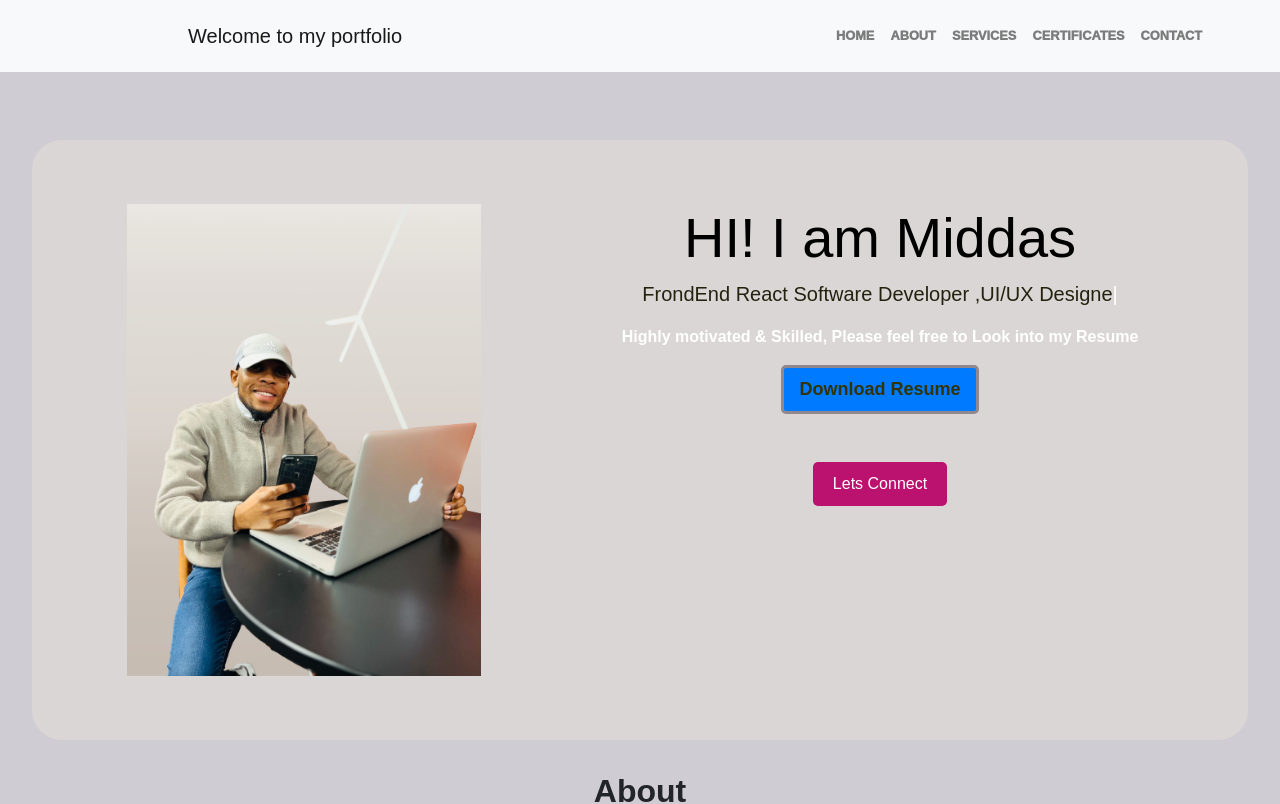
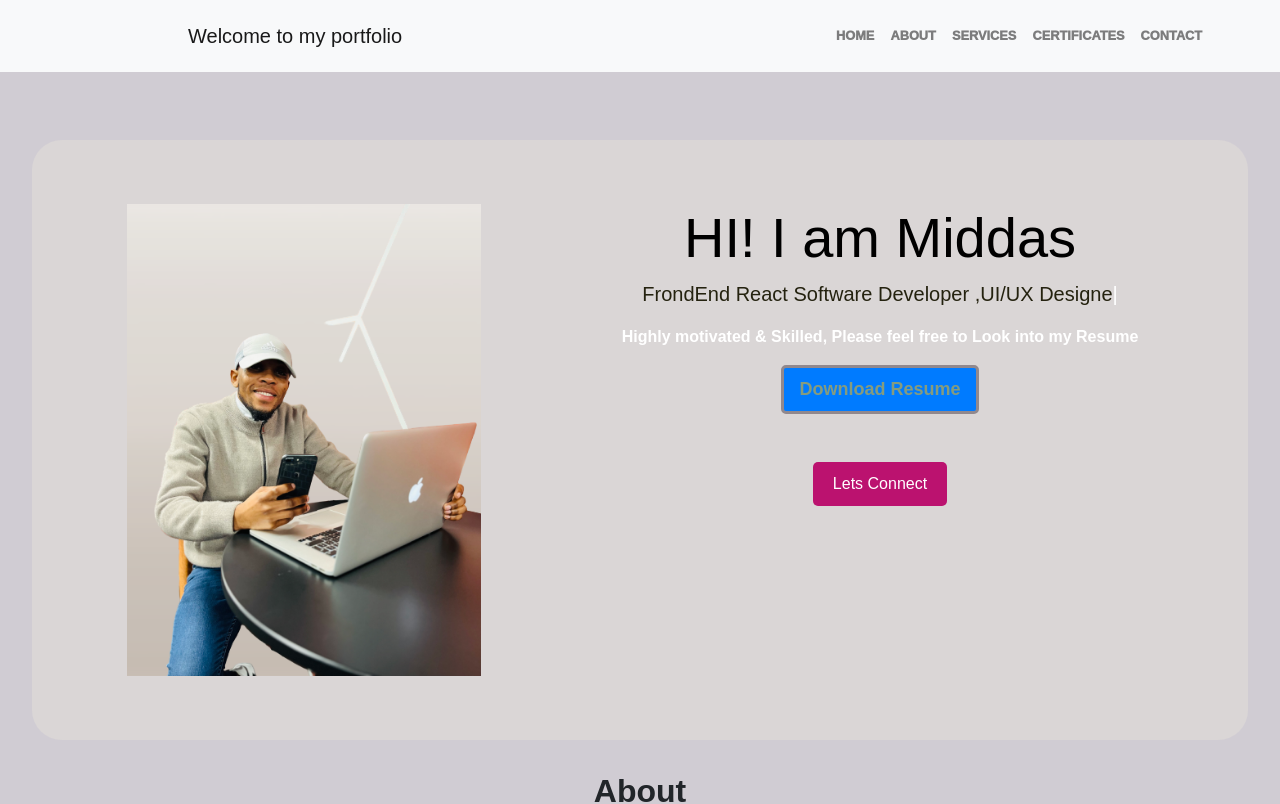
Before and after one commit to middas123/my-portfolio, a React (Vite) app: page / in a window 1280 px wide. Shown: the top 804 px of the page. Built offline with nearby package versions, Linux system fonts and the light colour scheme.

Commit message:
Contact.css
I removed hover background background color

```diff
--- a/src/Components/contact/contact.css
+++ b/src/Components/contact/contact.css
@@ -20,7 +20,7 @@ body{
 }
 
 .btn {
-    color: #333403;
+    color: #849c7f;
     border: 3px solid #91888d;
 
 }
```
